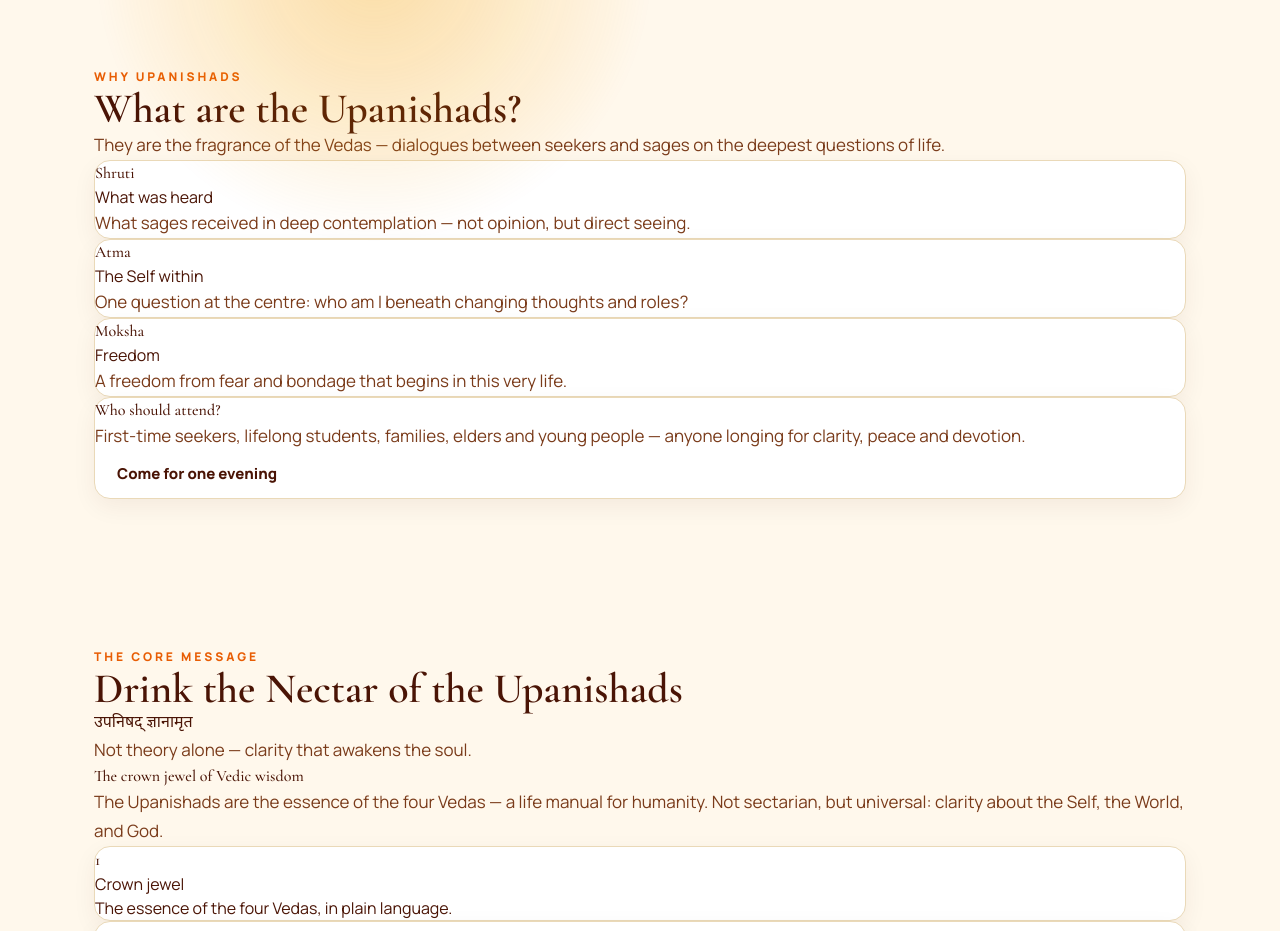
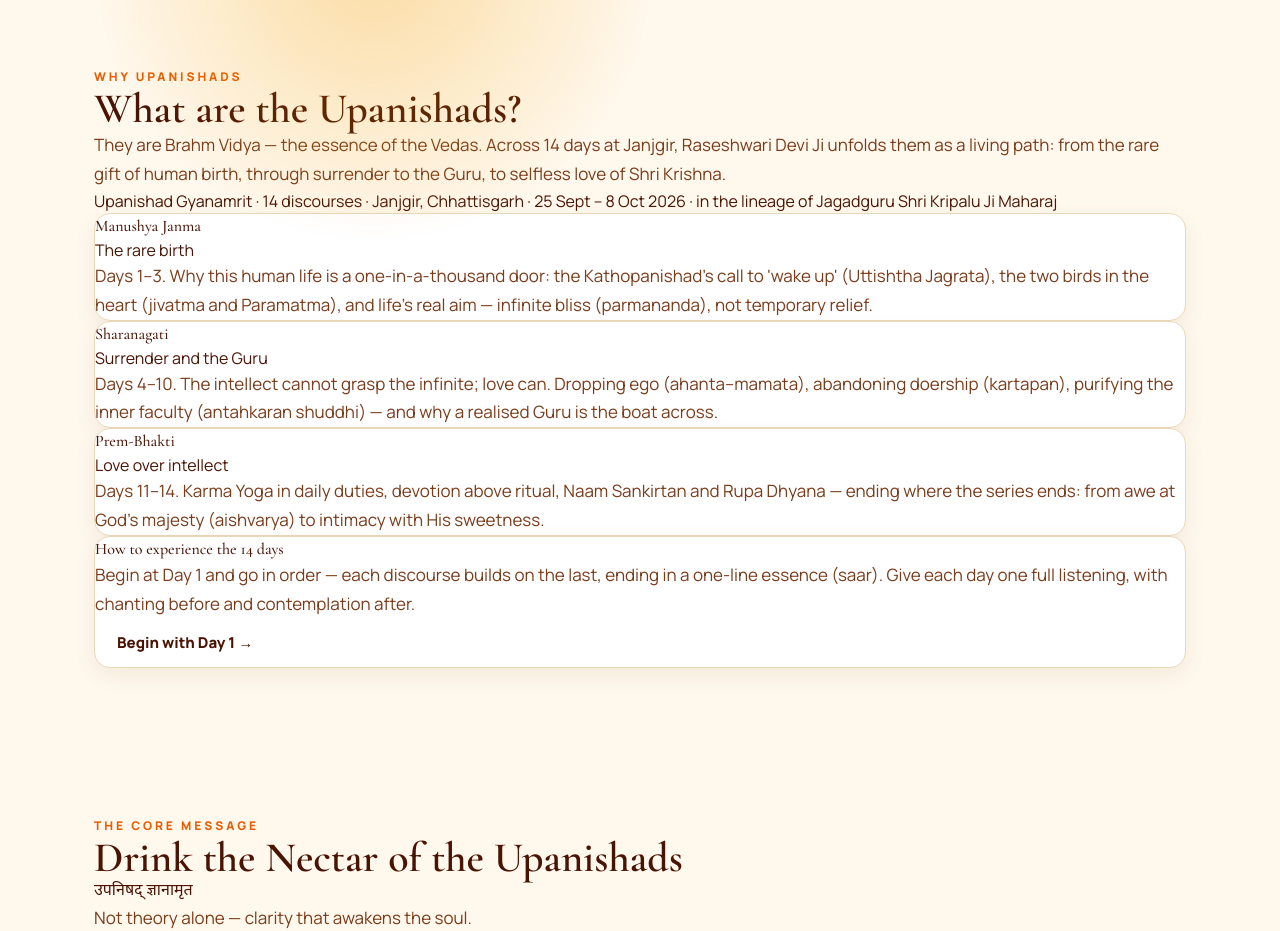
Before and after one commit to jyotirajborah1108-max/official-Deviji-event-page, a React (Vite) app: page / in a window 1280 px wide. Shown: the part 1020-1951 px from the top of the page. Built offline with nearby package versions, Linux system fonts and the light colour scheme.

Commit message:
Update Why Upanishads section with accurate 14-day journey content and lineage

```diff
--- a/src/App.tsx
+++ b/src/App.tsx
@@ -39,9 +39,9 @@ const FAQS = [
   { q: "What should I bring?", a: "Just yourself, and arrive 30 minutes early. A notebook is helpful if you like to note the verses and reflections." },
 ];
 const WHY = [
-  { t: "Shruti", h: "What was heard", d: "What sages received in deep contemplation — not opinion, but direct seeing." },
-  { t: "Atma", h: "The Self within", d: "One question at the centre: who am I beneath changing thoughts and roles?" },
-  { t: "Moksha", h: "Freedom", d: "A freedom from fear and bondage that begins in this very life." },
+  { t: "Manushya Janma", h: "The rare birth", d: "Days 1–3. Why this human life is a one-in-a-thousand door: the Kathopanishad's call to 'wake up' (Uttishtha Jagrata), the two birds in the heart (jivatma and Paramatma), and life's real aim — infinite bliss (parmananda), not temporary relief." },
+  { t: "Sharanagati", h: "Surrender and the Guru", d: "Days 4–10. The intellect cannot grasp the infinite; love can. Dropping ego (ahanta–mamata), abandoning doership (kartapan), purifying the inner faculty (antahkaran shuddhi) — and why a realised Guru is the boat across." },
+  { t: "Prem-Bhakti", h: "Love over intellect", d: "Days 11–14. Karma Yoga in daily duties, devotion above ritual, Naam Sankirtan and Rupa Dhyana — ending where the series ends: from awe at God's majesty (aishvarya) to intimacy with His sweetness." },
 ];
 
 function Countdown() {
@@ -149,15 +149,16 @@ export default function App() {
         {/* 3 WHY UPANISHADS */}
         <section id="why" className="section">
           <div className="shell">
-            <div className="reveal"><Heading eyebrow="Why Upanishads" title="What are the Upanishads?" sub="They are the fragrance of the Vedas — dialogues between seekers and sages on the deepest questions of life." /></div>
+            <div className="reveal"><Heading eyebrow="Why Upanishads" title="What are the Upanishads?" sub="They are Brahm Vidya — the essence of the Vedas. Across 14 days at Janjgir, Raseshwari Devi Ji unfolds them as a living path: from the rare gift of human birth, through surrender to the Guru, to selfless love of Shri Krishna." /></div>
+            <p className="text-center text-sm text-[var(--brown-soft)] mt-4 max-w-3xl mx-auto">Upanishad Gyanamrit · 14 discourses · Janjgir, Chhattisgarh · 25 Sept – 8 Oct 2026 · in the lineage of Jagadguru Shri Kripalu Ji Maharaj</p>
             <div className="mt-8 grid md:grid-cols-3 gap-4 items-stretch">
               {WHY.map((c) => (
                 <article key={c.t} className="reveal card p-6 flex flex-col"><p className="font-serif text-4xl text-[var(--saffron)]">{c.t}</p><h3 className="mt-3 font-bold text-lg">{c.h}</h3><p className="body mt-2 !text-[16px]">{c.d}</p></article>
               ))}
             </div>
             <div className="reveal mt-4 card p-6 sm:p-7 flex flex-col md:flex-row md:items-center gap-5 justify-between">
-              <div><h3 className="font-serif text-2xl font-semibold">Who should attend?</h3><p className="body mt-1 !text-[16px]">First-time seekers, lifelong students, families, elders and young people — anyone longing for clarity, peace and devotion.</p></div>
-              <a href={GOOGLE_FORM_URL} target="_blank" rel="noopener" className="btn bg-[var(--brown)] text-white shrink-0">Come for one evening</a>
+              <div><h3 className="font-serif text-2xl font-semibold">How to experience the 14 days</h3><p className="body mt-1 !text-[16px]">Begin at Day 1 and go in order — each discourse builds on the last, ending in a one-line essence (saar). Give each day one full listening, with chanting before and contemplation after.</p></div>
+              <a href={GOOGLE_FORM_URL} target="_blank" rel="noopener" className="btn bg-[var(--brown)] text-white shrink-0">Begin with Day 1 →</a>
             </div>
           </div>
         </section>
```
